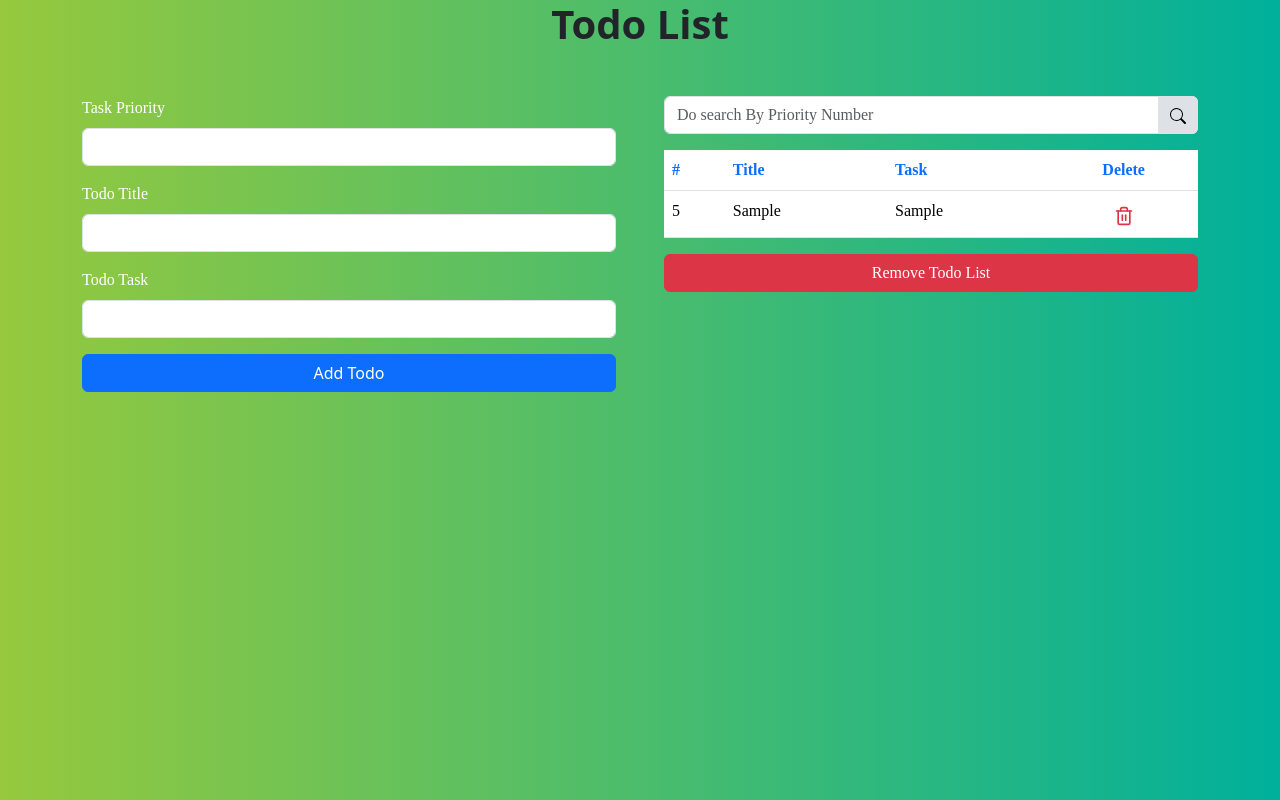
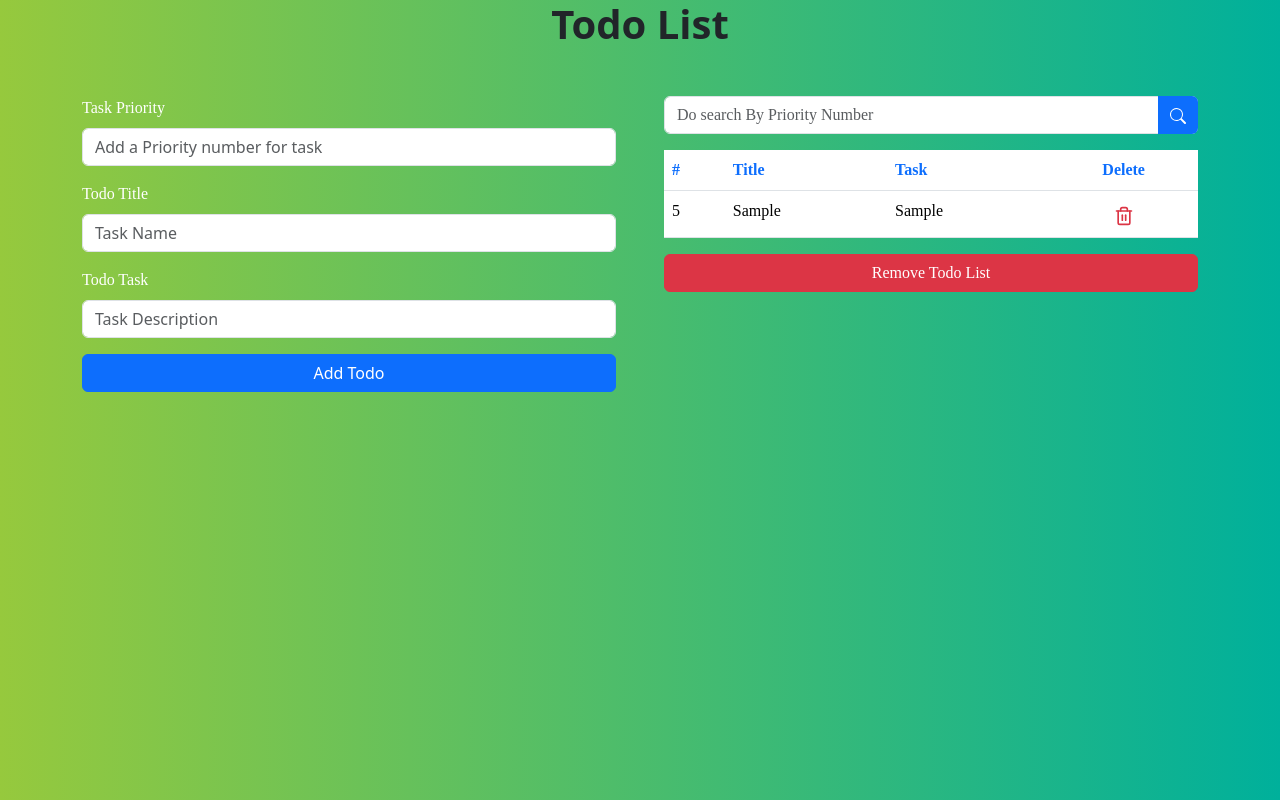
Before and after one commit to jahanabir8/TodoList-Task, a React (Create React App) app: page / in a window 1280 px wide. Both pictures are taken after typing "5", "Sample", "Sample" into the empty fields and a click on the button "Add Todo". Built offline with nearby package versions, Linux system fonts and the light colour scheme; a web font is replaced by a local one.

Commit message:
placeholder for form input

```diff
--- a/src/Component/CreateTodo/Create.js
+++ b/src/Component/CreateTodo/Create.js
@@ -66,6 +66,7 @@ const Create = () => {
                   <input
                     onChange={handlePriority}
                     type="number"
+                    placeholder="Add a Priority number for task"
                     id="priority"
                     className=" form-control"
                     value={priority}
@@ -79,6 +80,7 @@ const Create = () => {
                   <input
                     onChange={handleTitle}
                     type="text"
+                    placeholder="Task Name"
                     id="title"
                     className=" form-control"
                     value={title}
@@ -92,6 +94,7 @@ const Create = () => {
                   <input
                     onChange={handleTask}
                     type="text"
+                    placeholder="Task Description"
                     id="task"
                     className="form-control"
                     value={task}
--- a/src/Component/TodoList/TodoList.css
+++ b/src/Component/TodoList/TodoList.css
@@ -21,7 +21,8 @@ th {
   width: 40px;
   border: none;
   outline: none;
-  background: #dee2e6;
+  background: #0d6efd;
+  color: #fff;
   border-top-right-radius: 6px;
   border-bottom-right-radius: 6px;
 }
```
